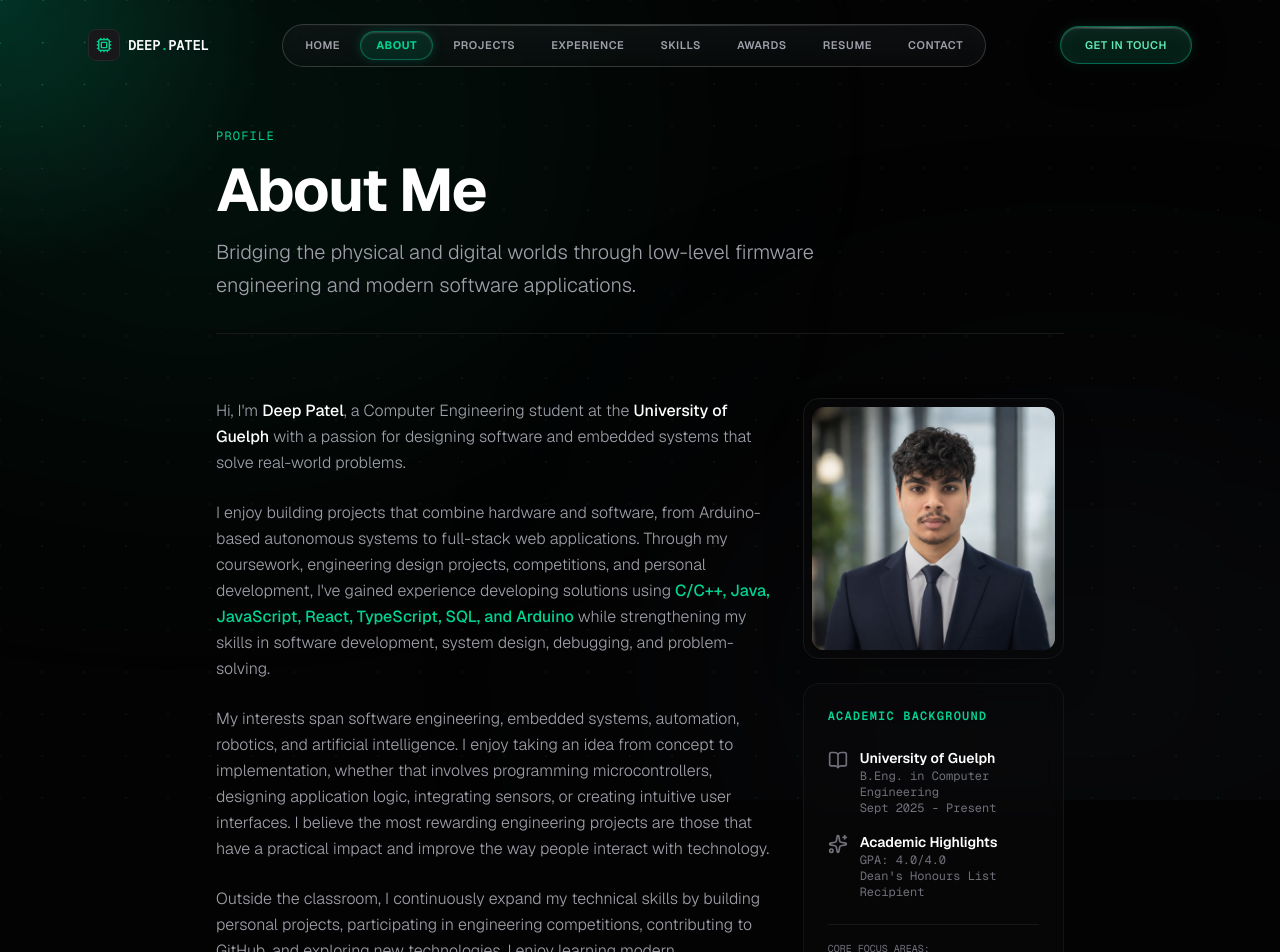
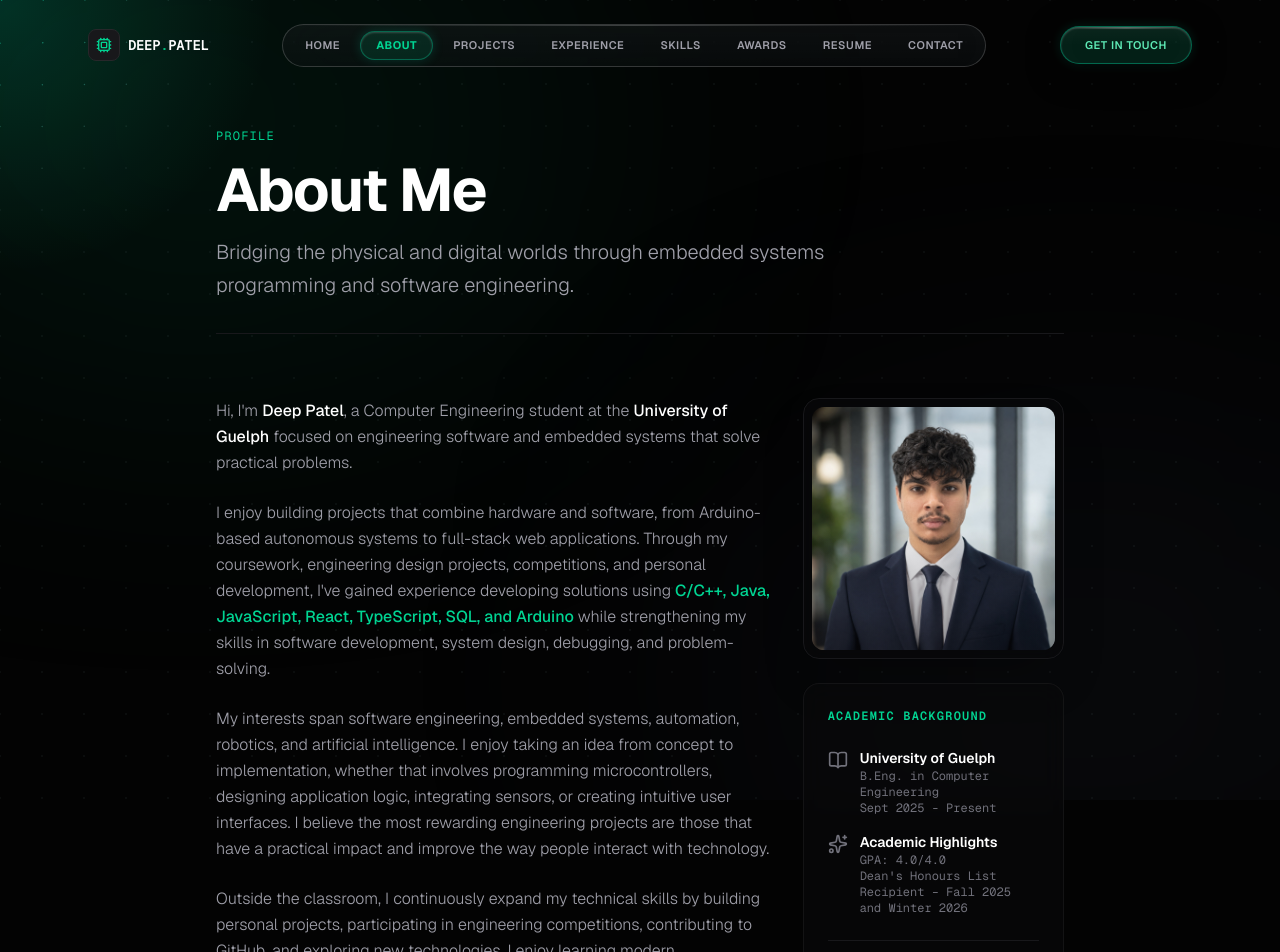
Before and after one commit to deepjpatel2007/My-Portfolio, a Next.js app: page /about in a window 1280 px wide. Shown: the top 952 px of the page. Built offline with nearby package versions, Linux system fonts and the light colour scheme.

Commit message:
Refine written content to be technically accurate, recruiter-focused, and link resume downloads directly to local PDF

```diff
--- a/src/app/about/page.tsx
+++ b/src/app/about/page.tsx
@@ -45,7 +45,7 @@ export default function About() {
           variants={fadeInUp}
           className="text-zinc-400 text-lg md:text-xl font-light max-w-2xl leading-relaxed"
         >
-          Bridging the physical and digital worlds through low-level firmware engineering and modern software applications.
+          Bridging the physical and digital worlds through embedded systems programming and software engineering.
         </motion.p>
       </motion.div>
 
@@ -60,7 +60,7 @@ export default function About() {
         {/* Left Side: Long-form bio */}
         <motion.div variants={fadeInUp} className="md:col-span-2 flex flex-col gap-6 text-zinc-400 text-sm md:text-base font-light leading-relaxed">
           <p>
-            Hi, I'm <strong className="text-white font-medium">Deep Patel</strong>, a Computer Engineering student at the <strong className="text-white font-medium">University of Guelph</strong> with a passion for designing software and embedded systems that solve real-world problems.
+            Hi, I'm <strong className="text-white font-medium">Deep Patel</strong>, a Computer Engineering student at the <strong className="text-white font-medium">University of Guelph</strong> focused on engineering software and embedded systems that solve practical problems.
           </p>
           <p>
             I enjoy building projects that combine hardware and software, from Arduino-based autonomous systems to full-stack web applications. Through my coursework, engineering design projects, competitions, and personal development, I've gained experience developing solutions using <strong className="text-emerald-400 font-medium">C/C++, Java, JavaScript, React, TypeScript, SQL, and Arduino</strong> while strengthening my skills in software development, system design, debugging, and problem-solving.
@@ -110,7 +110,7 @@ export default function About() {
                 <div>
                   <h3 className="text-sm font-semibold text-white">Academic Highlights</h3>
                   <p className="text-xs text-zinc-500 font-mono">GPA: 4.0/4.0</p>
-                  <p className="text-xs text-zinc-500 font-mono">Dean's Honours List Recipient</p>
+                  <p className="text-xs text-zinc-500 font-mono">Dean's Honours List Recipient – Fall 2025 and Winter 2026</p>
                 </div>
               </div>
             </div>
@@ -118,7 +118,7 @@ export default function About() {
             <div className="border-t border-zinc-900 pt-4 flex flex-col gap-2">
               <span className="text-[10px] font-mono text-zinc-500 uppercase">Core Focus Areas:</span>
               <div className="flex flex-wrap gap-1.5 mt-1">
-                {["Embedded C/C++", "RTOS Architecture", "PCB Route & Schematics", "Robotics (SLAM)", "Full-Stack Web", "CAN Bus / Telemetry"].map(tag => (
+                {["Embedded C/C++", "Software Engineering", "Hardware-Software Integration", "Robotics & Automation", "Full-Stack Web", "Circuit Prototyping"].map(tag => (
                   <span key={tag} className="px-2 py-0.5 rounded text-[10px] font-mono bg-zinc-900 border border-zinc-800 text-zinc-400">
                     {tag}
                   </span>
--- a/src/app/page.tsx
+++ b/src/app/page.tsx
@@ -99,8 +99,8 @@ export default function Home() {
                 transition={{ delay: 0.3, duration: 0.8 }}
                 className="text-base sm:text-lg md:text-xl text-zinc-400 max-w-2xl leading-relaxed font-light"
               >
-                I enjoy building software and embedded systems that solve real-world problems.
-                Currently studying at the <span className="text-white font-medium hover:text-emerald-400 transition-colors">University of Guelph</span>, my work bridges register-level firmware programming and dynamic web applications.
+                I enjoy building software and embedded systems to solve engineering problems.
+                Currently studying at the <span className="text-white font-medium hover:text-emerald-400 transition-colors">University of Guelph</span>, my work bridges hardware-software integration, embedded systems, and full-stack development.
               </motion.p>
 
               {/* Quick Actions */}
@@ -117,12 +117,12 @@ export default function Home() {
                   </LiquidGlassButton>
                 </Link>
 
-                <Link href="/resume" className="outline-none">
+                <a href="/Deep_Patel_Resume.pdf" download="Deep_Patel_Resume.pdf" className="outline-none">
                   <LiquidGlassButton variant="secondary" maxMovement={5}>
                     <FileText className="w-4 h-4 text-emerald-400" />
                     Download Resume
                   </LiquidGlassButton>
-                </Link>
+                </a>
 
                 <div className="flex items-center gap-2.5 ml-2 sm:ml-4 border-l border-zinc-900 pl-4 sm:pl-6 py-1.5">
                   <LiquidGlassIconButton
--- a/src/app/resume/page.tsx
+++ b/src/app/resume/page.tsx
@@ -46,9 +46,8 @@ export default function ResumePage() {
 
         <div>
           <a
-            href="https://drive.google.com/file/d/1G00hPfPIcn2LM42clnbnyFlajpp25BLk/view?usp=sharing"
-            target="_blank"
-            rel="noopener noreferrer"
+            href="/Deep_Patel_Resume.pdf"
+            download="Deep_Patel_Resume.pdf"
             className="outline-none"
           >
             <LiquidGlassButton variant="primary">
```
